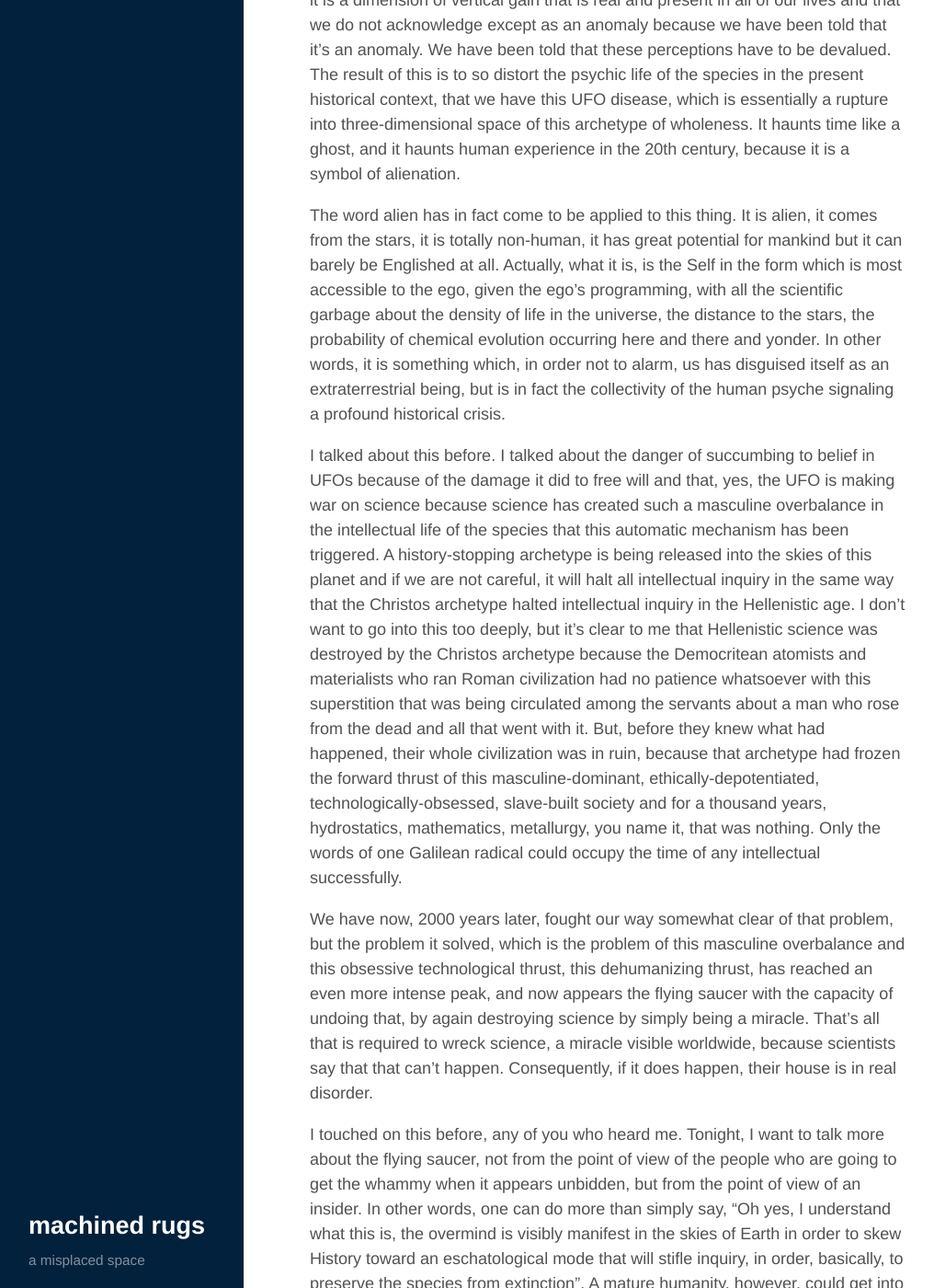
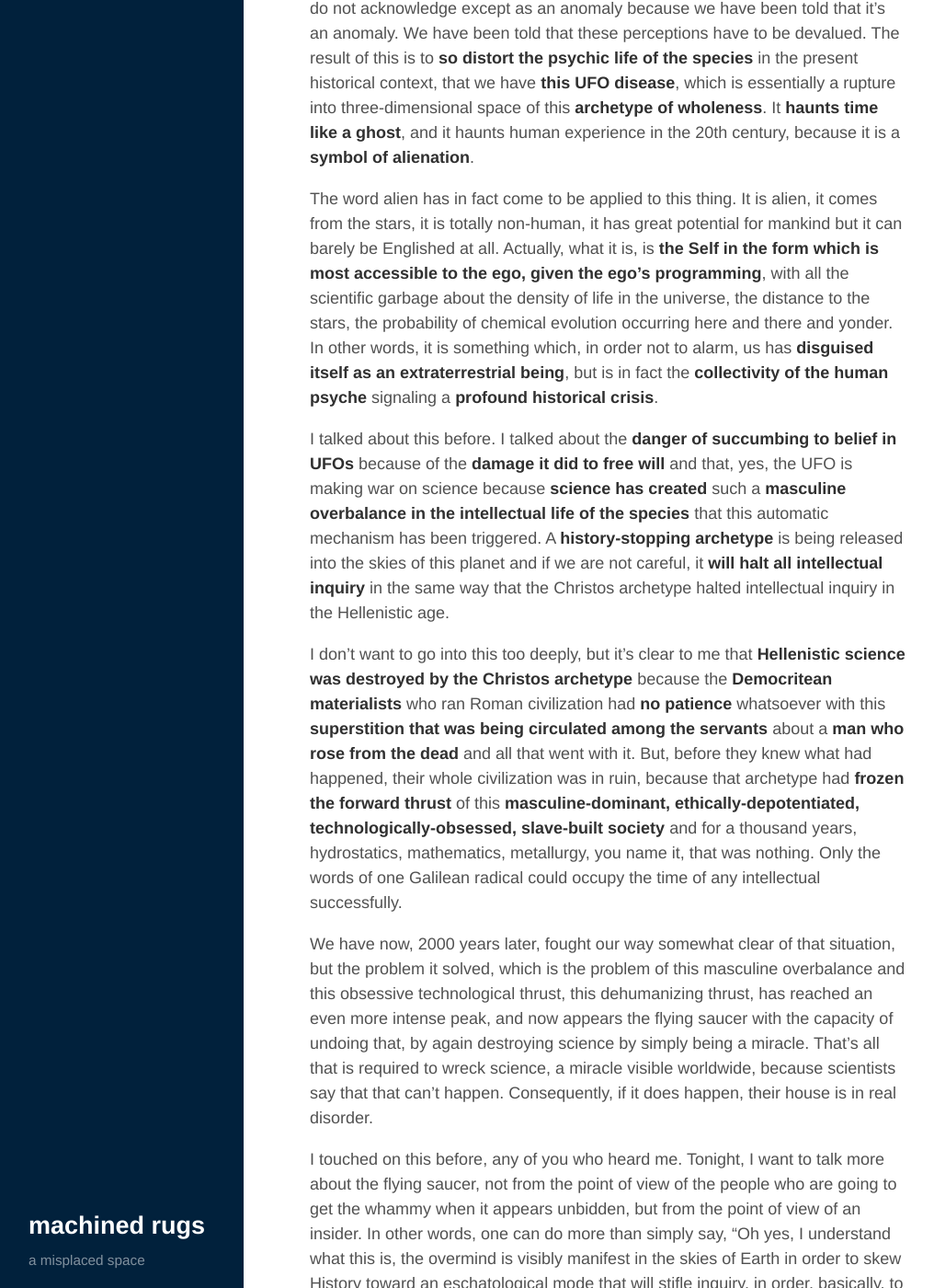
Before and after one commit to erdence/erdence.github.io, a Jekyll site: the page built from _posts/2016-02-01-mckenna-abyss.markdown, in a window 1280 px wide and 1400 px high, scrolled down 4628 px. Shown: the whole window at 92% size, without its empty margins (5-1021 px from the left). Built offline with Jekyll 4.4.1, drawn with Linux system fonts in a browser that asks for light colours; some of the changed text lies outside the part shown.

Commit message:
Update 2016-02-01-mckenna-abyss.markdown

```diff
--- a/_posts/2016-02-01-mckenna-abyss.markdown
+++ b/_posts/2016-02-01-mckenna-abyss.markdown
@@ -4,7 +4,6 @@
 layout: page
 permalink: mckenna-abyss
 ---
-
 
 My name is Terence McKenna. My training is in Shamanism, Botany and Ethnography, and my interest is in hallucinogenic drugs. More especially, the use of plant hallucinogens in a shamanic context. What impels me to speak to a room full of people like this is the belief that the major important point regarding hallucinogens has been largely overlooked, even though we're now 15 or 20 or 30 (depending on how you count it) years into the psychedelic age.
 
@@ -38,23 +37,29 @@
 
 We are in a bizarre situation where our best models of reality are kept for us by the priesthood of science like exhibits in a museum, because they cannot be mapped onto the simple fact of the individual experience. Shamanism, on the other hand, is this worldwide tradition, since paleolithic times, which says that you must make your own experience the centerpiece of any model of the world that you build. No amount of readings from meters is going to to satisfy you. Once you understand that, the task becomes making sense of these metaphors (so-called) or myths (so-called) that are the pre-Western, pre-print, pre-literate mappings of the world.
 
-An example of how this situation distorts other problems is when examining reports of extraterrestrial contact. The way science presents the problem of extraterrestrial contact is that we are alone, and that to assuage our cosmic loneliness we should build larger radio telescopes and million-channel signal analyzers and sift the radio noise coming from the stars and eventually if a signal is found, an immense philosophical turning point will have occurred and we will then place ourselves in the context of the cosmos. This is actually a red herring type of argument, because outside of the highly technical Western societies that have evolved in the last three hundred years, people have been talking to the Other since Man began. Angels, demons, fairies, sprites, elves, all of this is as phenomenologically a part of human experience as, we'll say, birds of paradise, which I'm sure none of you have ever had anything to do with, but believe inflexibly that such creatures exist, because it is allowed by the experts that they exist.
+An example of how this situation distorts other problems is when examining reports of extraterrestrial contact. The way science presents the problem of extraterrestrial contact is that we are alone, and that to **assuage our cosmic loneliness** we should **build large radio telescopes** and million-channel signal analyzers and sift the radio noise coming from the stars and eventually **if a signal is found**, an **immense philosophical turning point** will have occurred and we will then **place ourselves in the context of the cosmos**.
 
-What psilocybin focuses as a problem that these other hallucinogens do not, is that it allows a dialog with the Other that is full of give-and-take. In other words, there are entities in the hallucinogenic world that psilocybin and DMT and a few other not well known or widely distributed plant hallucinogens induce. I think it was William Blake who said: "The truth cannot be told so as to be understood without being believed." This is the kind of information that is coming through the psilocybin experience. It is information which you have to believe. You have to believe it because it has this ring of authenticity. It is the Logos, it is the Word somehow, and what is being said is that our alienation -- and this word is interesting, alienation -- our alienation from ourselves has caused us to set up a number of strawmen that are keeping us from building a mature model of how the universe really works.
+This is actually a red herring type of argument, because **outside of the highly technical Western societies** that have evolved in the last three hundred years, **people have been talking to the Other since Man began**. Angels, demons, fairies, sprites, elves, all of this is as phenomenologically a part of human experience as, let's say, birds of paradise, which I'm sure most of you have never had anything to do with, but believe inflexibly that such creatures exist, because it is allowed by the experts that they exist.
 
-The content of the dialog with the Other indicates that man's horizons are infinitely bright, and that death -- as Thomas Vaughn puts it: "The body is the placenta of the soul." This fact has not yet been assimilated because it runs counter to Western reductionist-materialist empiricism, but this idea that the body is placenta to the soul is not an object of faith or of dogma, it's a program for activity. The activity that it implies should be undertaken, is a familiarization with the soul. The soul has been banned from Western thinking about the self for nigh four hundred years, at least in leading circles, but I take this concept very seriously, and I think if any of you are familiar with the literature of Alchemy, Alchemy is about the generation of a psychic construct, a wholeness, a thing which has many properties, which is paradoxical, which is both mind and matter, which can do anything. This is the last gasp of the soul before it submerged completely. In other words, it became trapped in an association with phonic matter in the last historical epoch before it disappeared completely from Western consciousness.
+What psilocybin focuses as a problem that these other hallucinogens do not, is that it allows a **dialogue with the Other that is full of give-and-take**. In other words, there are entities in the hallucinogenic world that psilocybin and DMT and a few other not well known or widely distributed plant hallucinogens induce. I think it was William Blake who said: "Truth can never be told so as to be understood and not be believed." This is the kind of information that is coming through the psilocybin experience. It is information that you have to believe because it has this ring of authenticity. **It is the Logos.** It is the Word, somehow. What is being said is that **our alienation from ourselves** has caused us to **set up a number of strawmen** that are **keeping us from building a mature model of how the universe really works**.
 
-Psychedelic drugs, especially psilocybin, allow a searchlight to be thrown on these deeper levels of the psyche, as Jung correctly stated, but it is not a museum of archetypes or psychic constructs as he seemed to assume. It is a frontier of wholeness into which any person so motivated and so courageous as to wish to do it, can go and leave the mundane plane far behind. In other words, it is a dimension of vertical gain that is real and present in all of our lives and that we do not acknowledge except as an anomaly because we have been told that it's an anomaly. We have been told that these perceptions have to be devalued. The result of this is to so distort the psychic life of the species in the present historical context, that we have this UFO disease, which is essentially a rupture into three-dimensional space of this archetype of wholeness. It haunts time like a ghost, and it haunts human experience in the 20th century, because it is a symbol of alienation.
+The content of the dialogue with the Other indicates that **Man's horizons are infinitely bright**. As Thomas Vaughn puts it: "The body is the placenta of the soul." This fact has not yet been assimilated because it runs counter to Western reductionist-materialist empiricism, but this idea that the body is placenta to the soul is not an object of faith or of dogma, it's a program for activity. The activity that it implies should be undertaken, is a **familiarization with the soul**.
 
-The word alien has in fact come to be applied to this thing. It is alien, it comes from the stars, it is totally non-human, it has great potential for mankind but it can barely be Englished at all. Actually, what it is, is the Self in the form which is most accessible to the ego, given the ego's programming, with all the scientific garbage about the density of life in the universe, the distance to the stars, the probability of chemical evolution occurring here and there and yonder. In other words, it is something which, in order not to alarm, us has disguised itself as an extraterrestrial being, but is in fact the collectivity of the human psyche signaling a profound historical crisis.
+The soul has been banned from Western thinking about the self for almost 400 years, at least in leading circles, but I take this concept very seriously. **Alchemy** -- if any of you are familiar with its literature -- is about the **generation of a psychic construct**, a wholeness, a thing which has many properties, which is paradoxical, **which is both mind and matter**, which can do anything. This is the **last gasp of the soul** before it submerged completely. In other words, it became trapped in an association with phonic matter in the last historical epoch before it disappeared completely from Western consciousness.
 
-I talked about this before. I talked about the danger of succumbing to belief in UFOs because of the damage it did to free will and that, yes, the UFO is making war on science because science has created such a masculine overbalance in the intellectual life of the species that this automatic mechanism has been triggered. A history-stopping archetype is being released into the skies of this planet and if we are not careful, it will halt all intellectual inquiry in the same way that the Christos archetype halted intellectual inquiry in the Hellenistic age. I don't want to go into this too deeply, but it's clear to me that Hellenistic science was destroyed by the Christos archetype because the Democritean atomists and materialists who ran Roman civilization had no patience whatsoever with this superstition that was being circulated among the servants about a man who rose from the dead and all that went with it. But, before they knew what had happened, their whole civilization was in ruin, because that archetype had frozen the forward thrust of this masculine-dominant, ethically-depotentiated, technologically-obsessed, slave-built society and for a thousand years, hydrostatics, mathematics, metallurgy, you name it, that was nothing. Only the words of one Galilean radical could occupy the time of any intellectual successfully.
+Psychedelic drugs, especially psilocybin, allow a searchlight to be thrown on these **deeper levels of the psyche**, as Jung correctly stated, but it is **not a museum of archetypes or psychic constructs** as he seemed to assume. It is a **frontier of wholeness** into which any person so motivated and so courageous as to wish to do it, can go and **leave the mundane plane far behind**. It is a dimension of vertical gain that is real and present in all of our lives and that we do not acknowledge except as an anomaly because we have been told that it's an anomaly. We have been told that these perceptions have to be devalued. The result of this is to **so distort the psychic life of the species** in the present historical context, that we have **this UFO disease**, which is essentially a rupture into three-dimensional space of this **archetype of wholeness**. It **haunts time like a ghost**, and it haunts human experience in the 20th century, because it is a **symbol of alienation**.
 
-We have now, 2000 years later, fought our way somewhat clear of that problem, but the problem it solved, which is the problem of this masculine overbalance and this obsessive technological thrust, this dehumanizing thrust, has reached an even more intense peak, and now appears the flying saucer with the capacity of undoing that, by again destroying science by simply being a miracle. That's all that is required to wreck science, a miracle visible worldwide, because scientists say that that can't happen. Consequently, if it does happen, their house is in real disorder.
+The word alien has in fact come to be applied to this thing. It is alien, it comes from the stars, it is totally non-human, it has great potential for mankind but it can barely be Englished at all. Actually, what it is, is **the Self in the form which is most accessible to the ego, given the ego's programming**, with all the scientific garbage about the density of life in the universe, the distance to the stars, the probability of chemical evolution occurring here and there and yonder. In other words, it is something which, in order not to alarm, us has **disguised itself as an extraterrestrial being**, but is in fact the **collectivity of the human psyche** signaling a **profound historical crisis**.
 
-I touched on this before, any of you who heard me. Tonight, I want to talk more about the flying saucer, not from the point of view of the people who are going to get the whammy when it appears unbidden, but from the point of view of an insider. In other words, one can do more than simply say, "Oh yes, I understand what this is, the overmind is visibly manifest in the skies of Earth in order to skew History toward an eschatological mode that will stifle inquiry, in order, basically, to preserve the species from extinction". A mature humanity, however, could get into a place where we no longer require these metaphysical spankings from messias and flying saucers that come along every thousand years or so to mess up the mess that has been created and try to send people off on another tack. The way to do this, is to look at the abysses that confront Man as species and an individual and try to unify them.
+I talked about this before. I talked about the **danger of succumbing to belief in UFOs** because of the **damage it did to free will** and that, yes, the UFO is making war on science because **science has created** such a **masculine overbalance in the intellectual life of the species** that this automatic mechanism has been triggered. A **history-stopping archetype** is being released into the skies of this planet and if we are not careful, it **will halt all intellectual inquiry** in the same way that the Christos archetype halted intellectual inquiry in the Hellenistic age.
 
-I think that psilocybin offers the way out, because it allows a dialog with the overmind that is not -- you won't read about it in Scientific American or anywhere else, you will carry it out. The carrying out of this dialog will essentially eschatologize you as a person, and lift you out of the historical context. It's like Stephen Dedalus said in Ulysses, "History is the nightmare that I am trying to awake from." I would turn it around a bit and say, "History is what I am trying to go to sleep from, in order to get away from it." In other words, the dream is eschatological, the dream is zero-time and outside of History. Escape into the dream -- escape, a key thing charged against these drugs, that they are escapist. I think the people who make this charge hardly dare dream to what degree they are escapist! Escape, escape from the planet, from death and from the problem, if possible, of the unspeakable.
+I don't want to go into this too deeply, but it's clear to me that **Hellenistic science was destroyed by the Christos archetype** because the **Democritean materialists** who ran Roman civilization had **no patience** whatsoever with this **superstition that was being circulated among the servants** about a **man who rose from the dead** and all that went with it. But, before they knew what had happened, their whole civilization was in ruin, because that archetype had **frozen the forward thrust** of this **masculine-dominant, ethically-depotentiated, technologically-obsessed, slave-built society** and for a thousand years, hydrostatics, mathematics, metallurgy, you name it, that was nothing. Only the words of one Galilean radical could occupy the time of any intellectual successfully.
+
+We have now, 2000 years later, fought our way somewhat clear of that situation, but the problem it solved, which is the problem of this masculine overbalance and this obsessive technological thrust, this dehumanizing thrust, has reached an even more intense peak, and now appears the flying saucer with the capacity of undoing that, by again destroying science by simply being a miracle. That's all that is required to wreck science, a miracle visible worldwide, because scientists say that that can't happen. Consequently, if it does happen, their house is in real disorder.
+
+I touched on this before, any of you who heard me. Tonight, I want to talk more about the flying saucer, not from the point of view of the people who are going to get the whammy when it appears unbidden, but from the point of view of an insider. In other words, one can do more than simply say, "Oh yes, I understand what this is, the overmind is visibly manifest in the skies of Earth in order to skew History toward an eschatological mode that will stifle inquiry, in order, basically, to preserve the species from extinction". A mature humanity, however, could get into a place where we no longer require these metaphysical spankings from messias and flying saucers that come along every thousand years or so to mess up the mess that has been created and try to send people off on another tack. The way to do this, is to look at the abysses that confront Man as species and as an individual and try to unify them.
+
+I think that **psilocybin offers the way out**, because it allows a **dialogue with the overmind** that you won't read about in Scientific American or anywhere else, *you will carry it out*. The carrying out of this dialogue will essentially **eschatologize you as a person**, and **lift you out of the historical context**. It's like Stephen Dedalus said in Ulysses, "History is the nightmare that I am trying to awake from." I would turn it around a bit and say, "History is what I am trying to go to sleep from, in order to get away from it." In other words, the dream is eschatological, **the dream is zero-time and outside of History**. Escape into the dream. Escape -- a key thing charged against these drugs, that they are escapist. I think the people who make this charge hardly dare dream to what degree they are escapist! Escape, escape from the planet, from death and from the problem, if possible, of the unspeakable.
 
 To say a bit about death and dying. If you leave aside the last 300 years of historical experience as it was handled in Europe and America, and examine the phenomenon of death, the doctrine of the soul in all its ramifications: neo-platonic, Christian, Dynastic Egyptian, etc. I'm sure you are all familiar with some or all of these. What you get is the idea that there is a light body or an entelechy, that is somehow mixed up in the body during life, and at death or at dying is involved in a crisis in which these two envelopes separate and one loses its raison d'être and falls into dissolution, metabolism stops, and the other one goes we know not where. Perhaps nowhere if you believe it doesn't exist, but then you have the problem of trying to explain life, which by the way, though science makes claims and has done very well in systems of nuclear particles and even simple atomic systems, the idea that science can make any statement about what life is or where it comes from is preposterous. Science has nothing to say about how you can decide to close your hand into a fist and yet it happens. This is utterly outside the realm of scientific explanation because what we see in that phenomenon is mind as a first cause. In other words, it's an example of telekinesis. Matter is caused by mind to move. So, we need not fear the sneers of Science in the matter of the fate or origin of soul.
 
```
